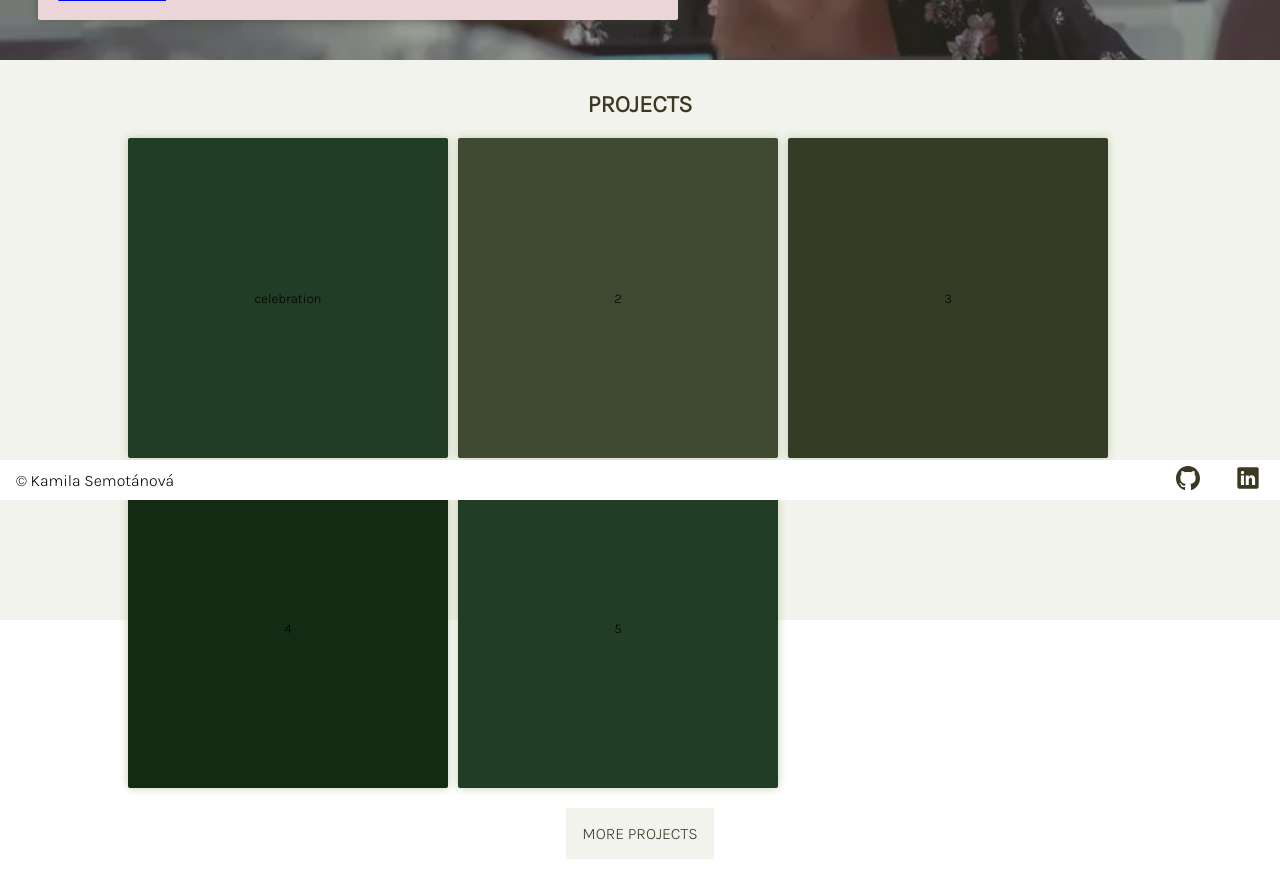
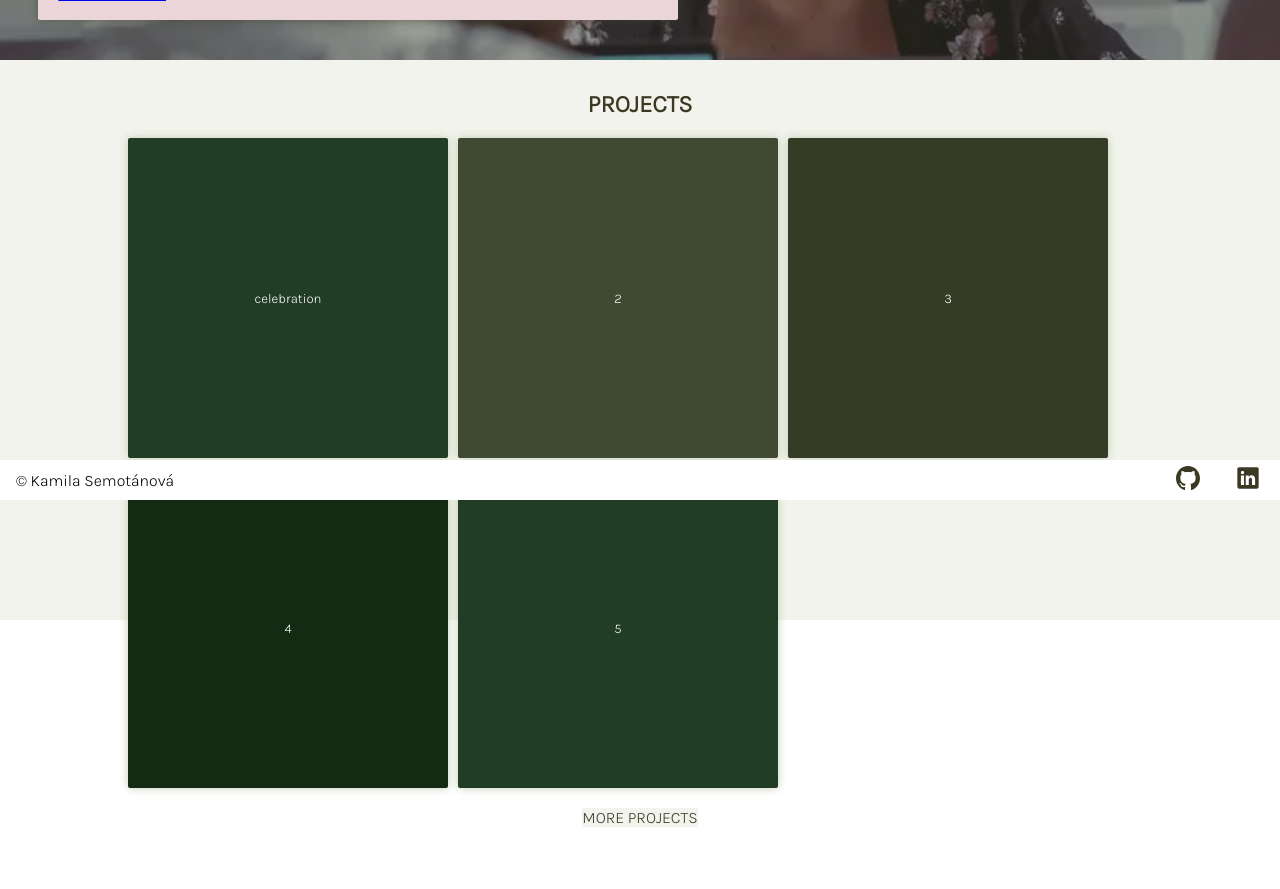
Before and after one commit to KamilaSemotanova/kamila-semotanova, a React app: page / in a window 1280 px wide. Shown: the part 300-1189 px from the top of the page. After the commit the page ends 1157 px from the top, so only its background shows below. Built offline with nearby package versions, Linux system fonts and the light colour scheme.

Commit message:
Fix leftovers from grid

```diff
--- a/src/pages/HomePage/ProjectsReview/style.css
+++ b/src/pages/HomePage/ProjectsReview/style.css
@@ -22,7 +22,7 @@
 }
 
 .projects-review__project {
-  background: white;
+  color: white;
   border: none;
   border-radius: 2px;
   -webkit-box-shadow: 0px 0px 10px 0px #C2CFB2;
@@ -31,6 +31,10 @@
   cursor: pointer;
   width: 25vw;
   height: 25vw;
+}
+
+.projects-review__project:hover {
+  color: #3B3923;
 }
 
 .project1 {
@@ -43,7 +47,6 @@
 
 .project2 {
   background-color: #404932;
-  grid-area: 3 / 1 / 3 / 2;
 }
 
 .project2:hover {
@@ -52,7 +55,6 @@
 
 .project3 {
   background-color: #353c26;
-  grid-area: 1 / 2 / 4 / 3;
 }
 
 .project3:hover {
@@ -61,7 +63,6 @@
 
 .project4 {
   background-color: #132a13;
-  grid-area: 1 / 3 / 2 / 4;
 }
 
 .project4:hover {
@@ -70,7 +71,6 @@
 
 .project5 {
   background-color: #213d26;
-  grid-area: 2 / 3 / 4 / 4;
 }
 
 .project5:hover {
@@ -82,5 +82,9 @@
   background-color: #f2f3ec;
   text-decoration: none;
   text-transform: uppercase;
-  padding: 1rem;
 }
+
+.projects-review__btn:hover {
+  cursor: pointer;
+  border-bottom: 1px solid #3B3923;
+}
```
